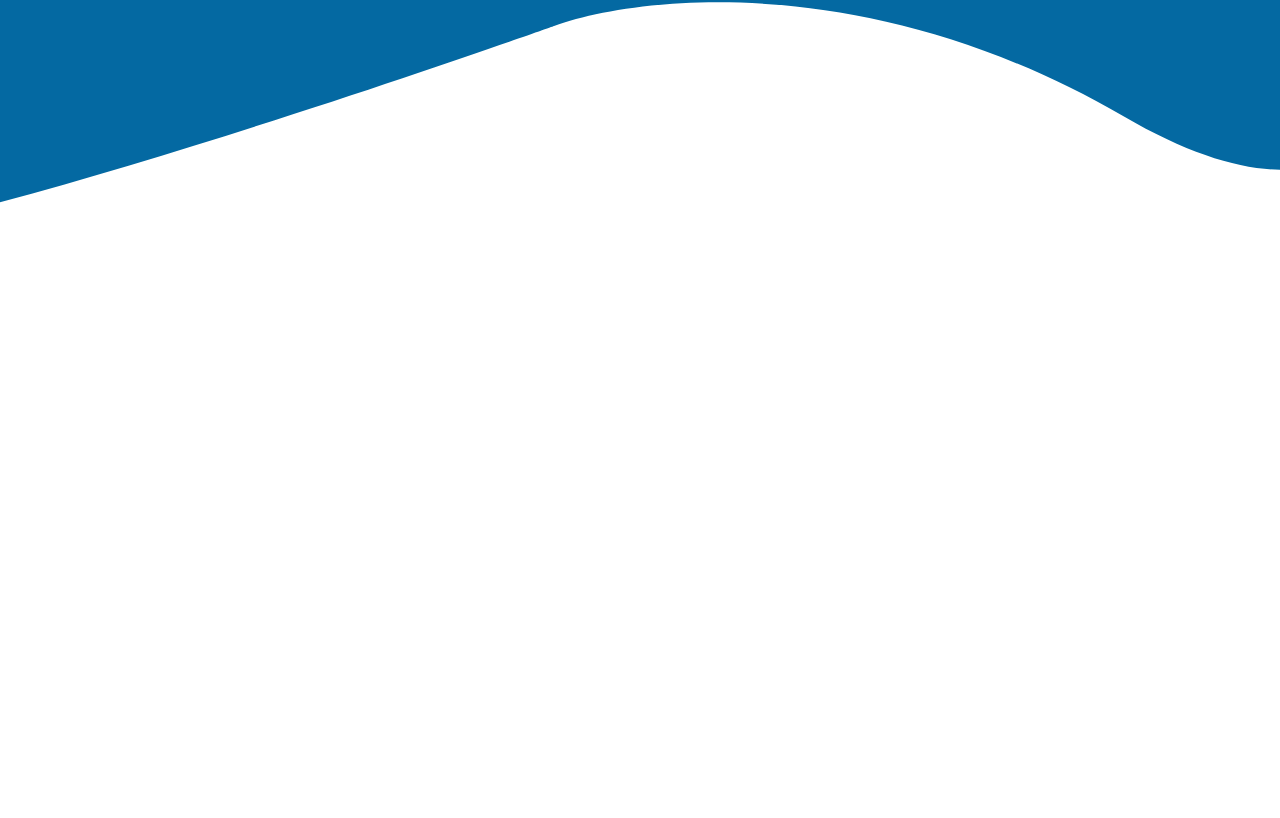
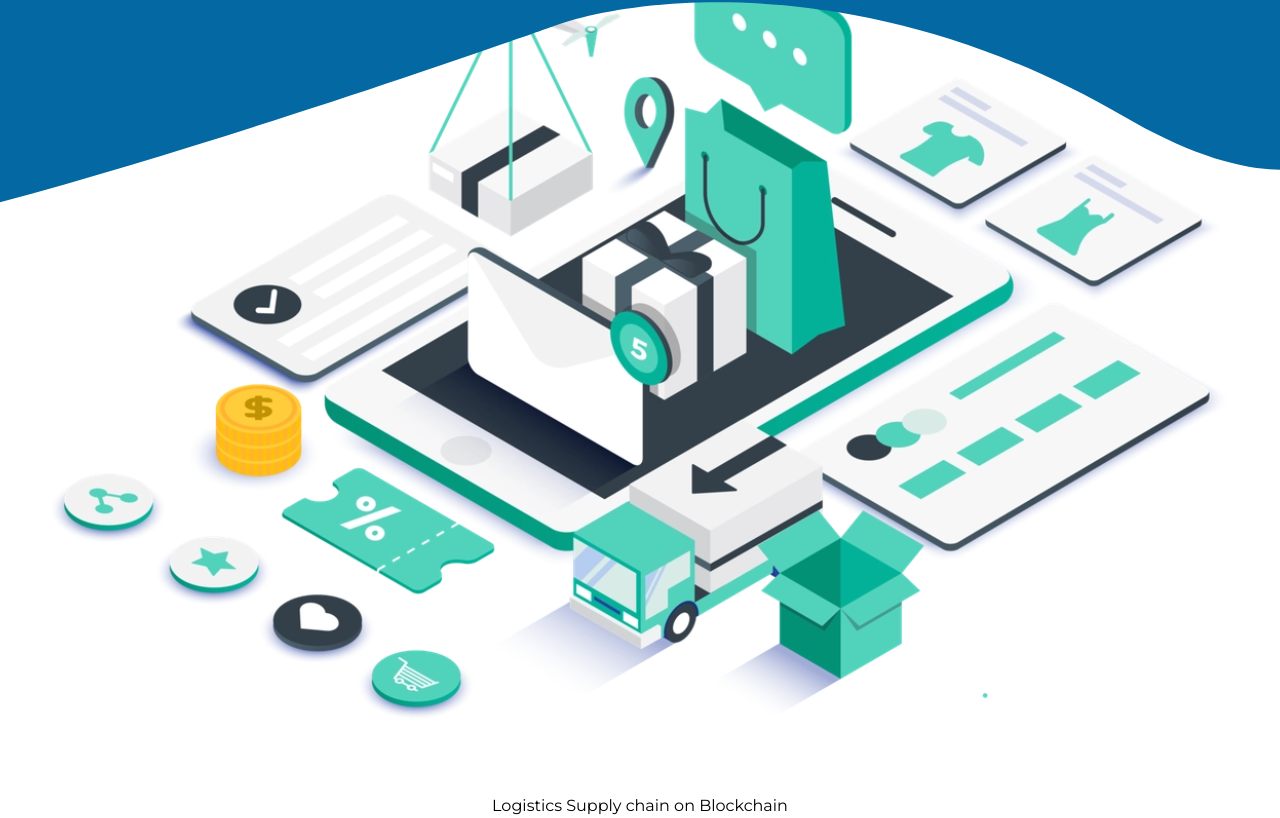
Before and after one commit to mendsalbert/schain, a Next.js app: page / in a window 1280 px wide. Shown: the part 242-1060 px from the top of the page. Before the commit the page ends 800 px from the top, so only its background shows below. Built offline with nearby package versions, Linux system fonts and the light colour scheme.

Commit message:
schain ui

```diff
--- a/pages/index.tsx
+++ b/pages/index.tsx
@@ -21,8 +21,9 @@ const Index = (props: Props) => {
         </div>
         <div className="mt-36">
           <div>
-            <img src="/images/landing.svg" className="w-8" />
+            <img src="/images/landing.svg" className="w-full" />
           </div>
+          <p className="text-center">Logistics Supply chain on Blockchain</p>
         </div>
       </div>
     </div>
```
